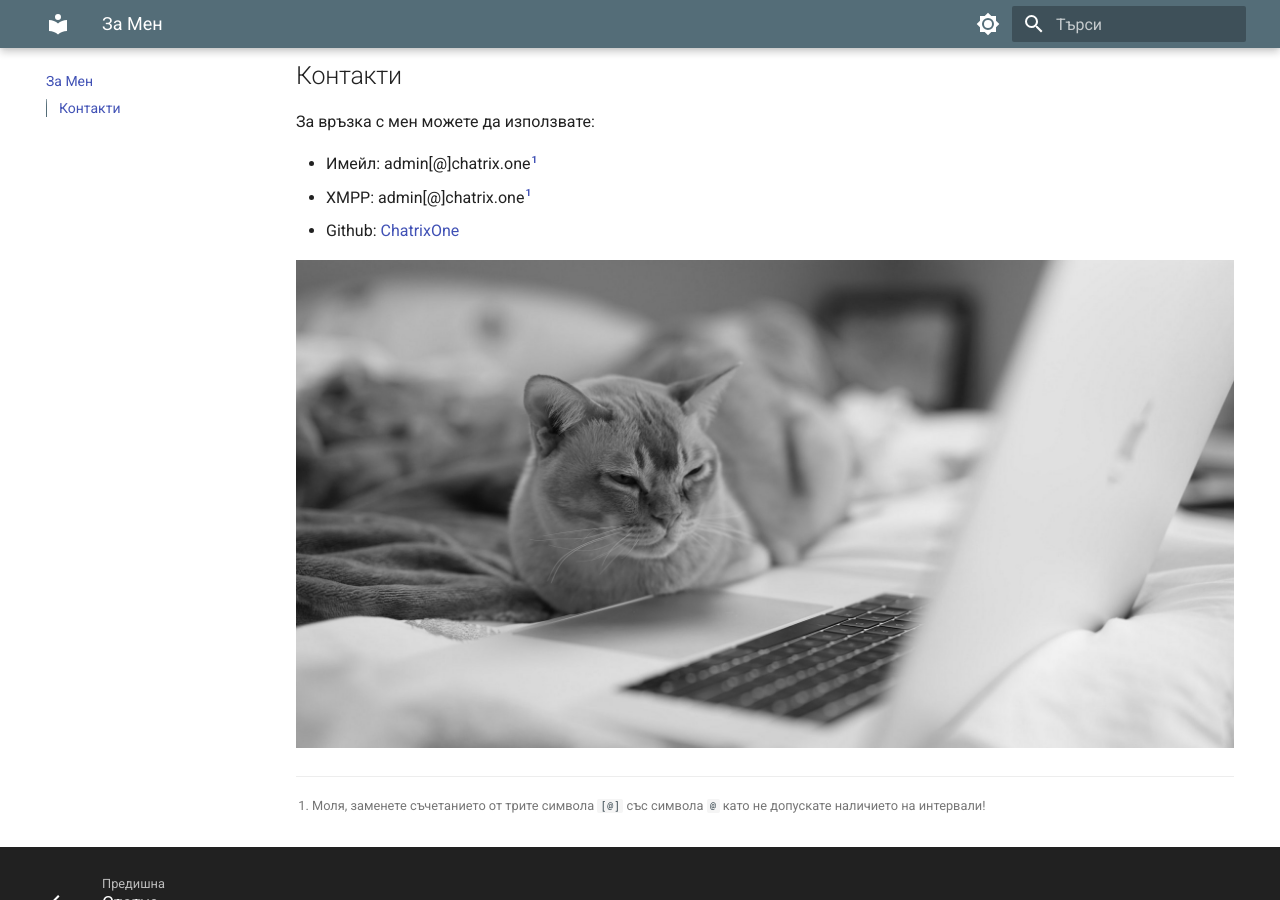
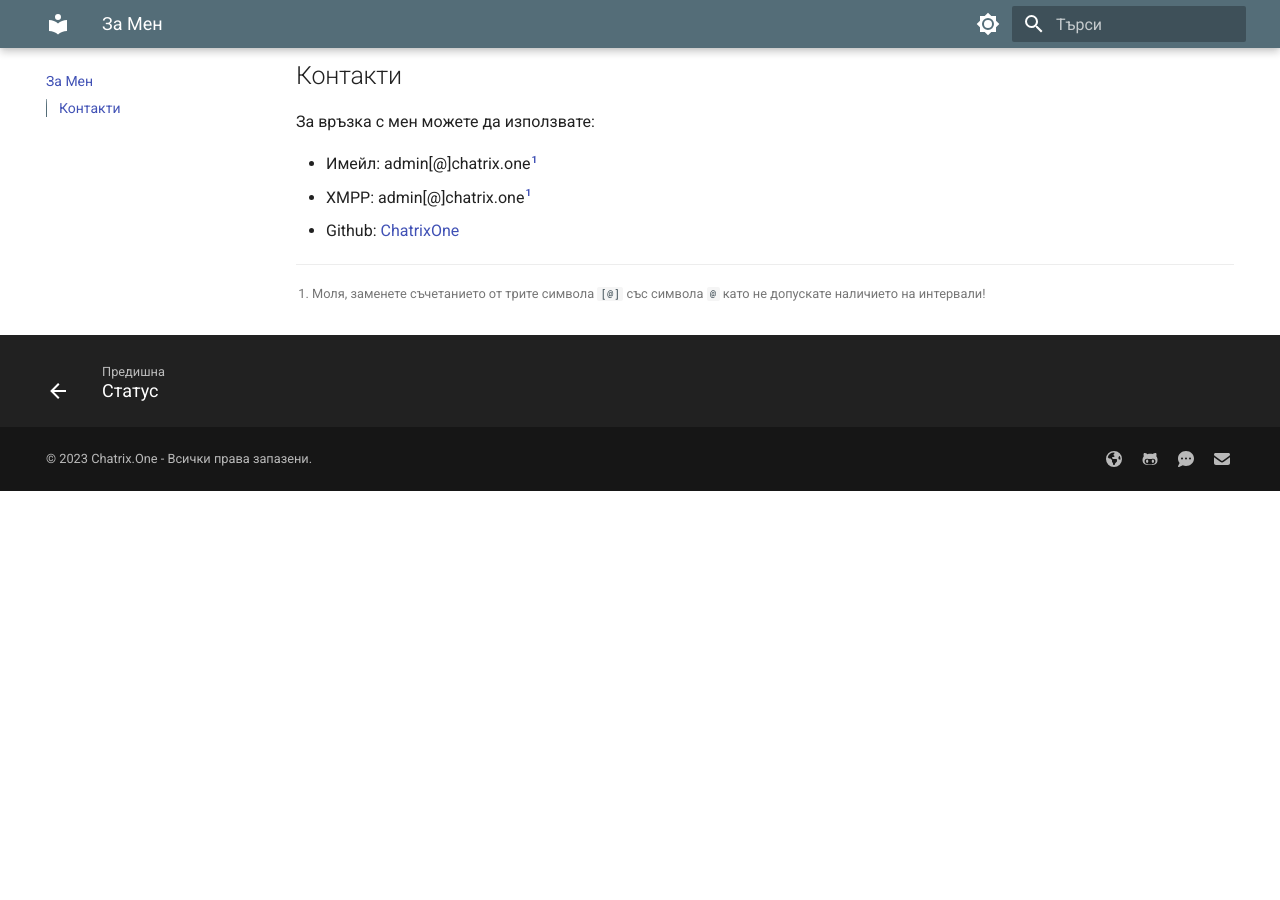
Before and after one commit to MrEddX/docs.chatrix.one, an MkDocs documentation site: the page built from docs/за-мен.md, in a window 1280 px wide and 900 px high, scrolled down 864 px. Built offline with MkDocs 1.6.1 and Material for MkDocs 9.7.7, drawn with Linux system fonts in a browser that asks for light colours; after the commit the page ends 1355 px from its top, so only the background shows below that.

Commit message:
Pictures: Test Dark/White

```diff
--- a/docs/за-мен.md
+++ b/docs/за-мен.md
@@ -25,6 +25,4 @@
 - XMPP: admin[@]chatrix.one[^1]
 - Github: [ChatrixOne](https://github.com/ChatrixOne)
 
-![TestCSS](resources/img/registration.jpeg)
-
 [^1]: Моля, заменете съчетанието от трите символа `[@]` със символа `@` като не допускате наличието на интервали!
```
